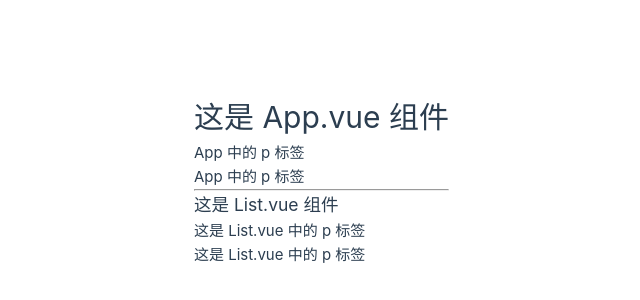
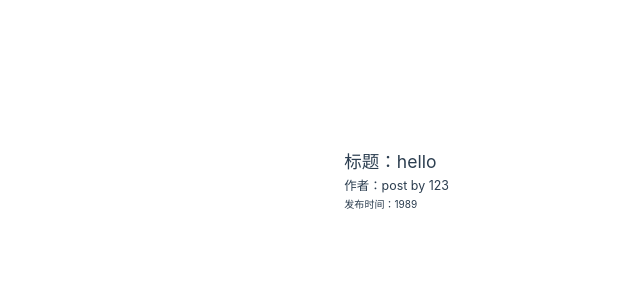
Before and after one commit to albert-liu435/vue-study, a Vue app: page / in a window 1280 px wide. Shown: the part 220-520 px from the top of the page, without its empty margins (191-831 px from the left). Built offline with nearby package versions, Linux system fonts and the light colour scheme.

Commit message:
props 属性值

```diff
--- a/package.json
+++ b/package.json
@@ -14,6 +14,8 @@
   },
   "devDependencies": {
     "@vitejs/plugin-vue": "^5.1.4",
+    "eslint": "^9.13.0",
+    "eslint-plugin-vue": "^9.29.1",
     "vite": "^5.4.8"
   }
 }
--- /dev/null
+++ b/src/components/props/App.vue
@@ -0,0 +1,26 @@
+<template>
+
+  <div>
+    <!-- 父子组件传值 -->
+    <Article :title="appRef.title"
+             :author="'post by ' + appRef.author"
+             pubTime="1989"></Article>
+  </div>
+</template>
+
+<script setup>
+import Article from './Article.vue';
+import { ref } from 'vue';
+
+const appRef=ref({
+	title:'hello',
+	author:'123'
+})
+
+
+</script>
+
+<style scoped>
+
+
+</style>
--- /dev/null
+++ b/src/components/props/Article.vue
@@ -0,0 +1,21 @@
+<template>
+	<div>
+		<h3>标题：{{title}}</h3>
+    <h5>作者：{{author}}</h5>
+    <h6>发布时间：{{pubTime}}</h6>
+	</div>
+</template>
+
+<script setup>
+//通过definProps "编译器宏" 接收子组件传递的数据,外界可以传递指定的数据
+const props = defineProps({
+  title: String,
+  author: String,
+  pubTime: String
+})
+</script>
+
+<style scoped>
+
+
+</style>
```
Also changed, not shown: src/main.js (+20 -1 lines), 1 other file (tests, documents, lock files or other folders).
